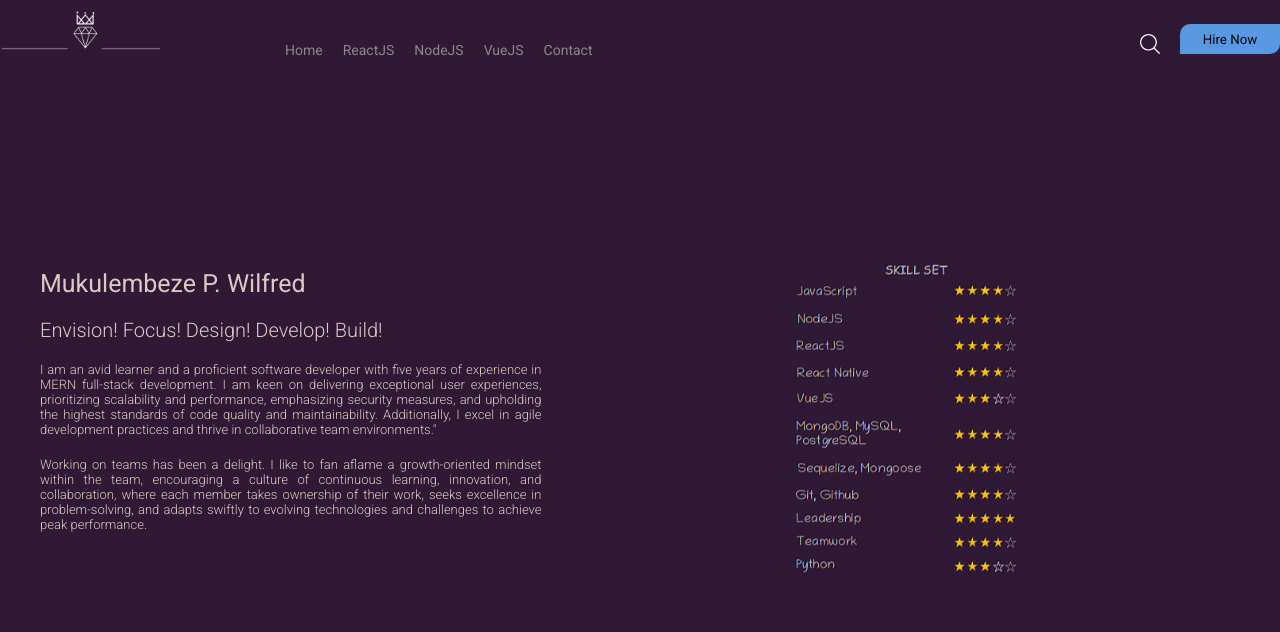
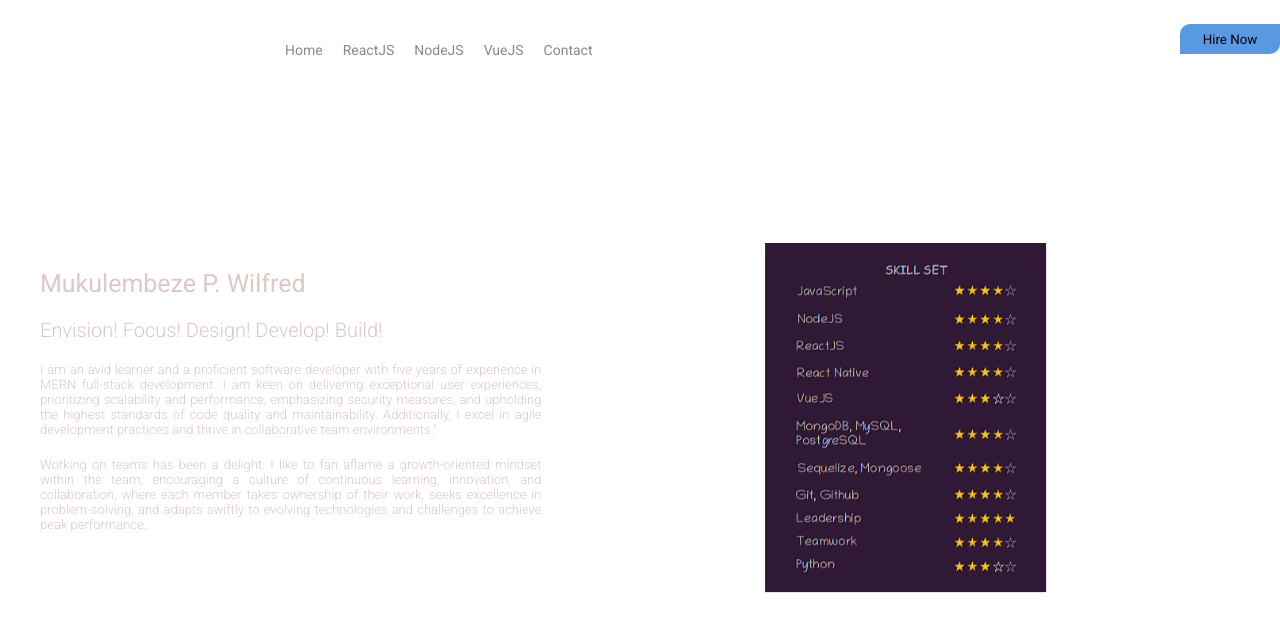
Before and after one commit to mukulembezewil/wilmukulembezeportfo, a React (Vite) app: page / in a window 1280 px wide. Shown: the top 632 px of the page. Built offline with nearby package versions, Linux system fonts and the light colour scheme.

Commit message:
Edit background color

```diff
--- a/src/App.jsx
+++ b/src/App.jsx
@@ -6,7 +6,7 @@ import Works from './components/Works';
 
 const Container = styled.div`
 	height: 100vh;
-	background-color: #301934;
+	/* background-color: #301934; */
 	scroll-snap-type: y mandatory;
 	scroll-behavior: smooth;
 	overflow-y: auto;
```
